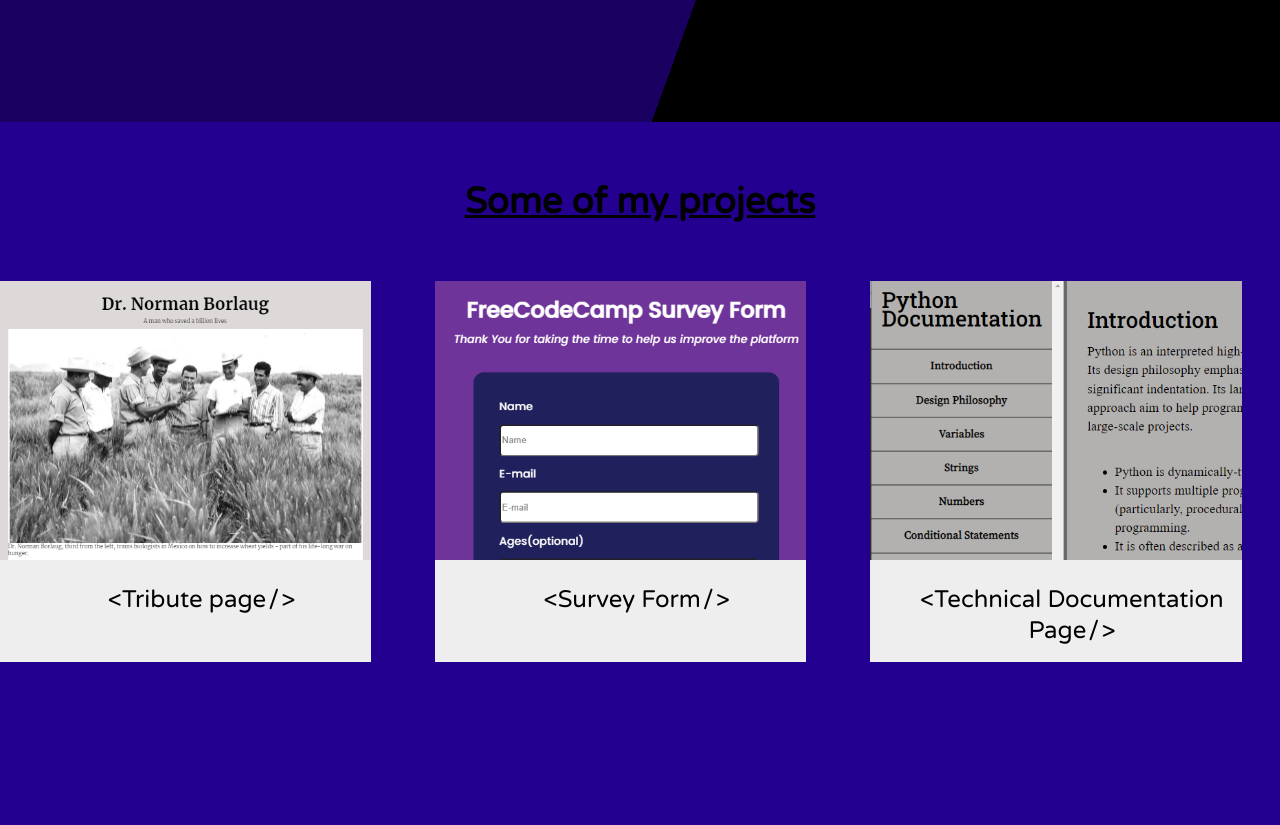
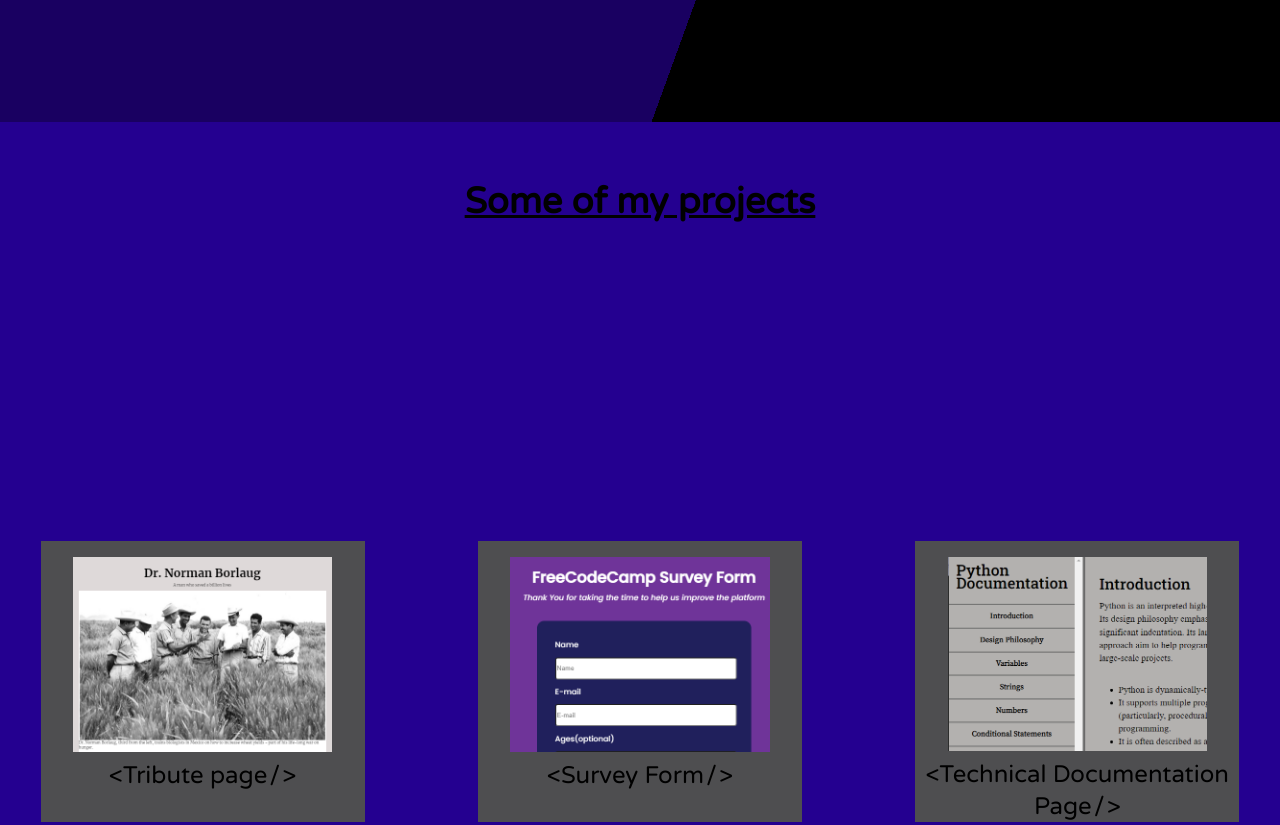
Before and after one commit to sidramwaseem/Personal-Portfolio, a plain HTML site: page index.html in a window 1280 px wide. Shown: the part 678-1503 px from the top of the page. Drawn offline with Linux system fonts and the light colour scheme.

Commit message:
Added changes

```diff
--- a/style.css
+++ b/style.css
@@ -66,11 +66,8 @@ body {
 }
 #projects {
   width: 100%;
-  height: 100vh;
   text-align: center;
   background-color: #240090;
-  overflow-y: auto;
-  overflow-x: hidden;
 }
 .project-h2 {
   margin: 0;
@@ -85,32 +82,35 @@ body {
   /* border: 2px solid hotpink; */
   max-width: 100%;
   height: auto;
-  display: flex;
-  flex-direction: column;
-  justify-content: center;
-  align-content: center;
+  display: grid;
+  grid-template-columns: repeat (auto-fit, minmax(1fr, 100%));
+  row-gap: 1rem;
+  justify-items: center;
 }
-.projects-grid p{
+.project-tile {
+  text-decoration: none;
+  max-width: 100%;
+  width: 80%;
+  height: auto;
+  background-color: #4e4e50;
+}
+
+.projects-grid p {
   color: black;
   width: 100%;
-  padding: 1rem;
   text-align: center;
 }
 
 .project-img {
   width: 80%;
   height: auto;
+  padding-top: 1rem;
+}
 
-}
-.project-tile{
-  text-decoration: none;
-  height: auto;
-  background-color: #240090;
-}
-.project-tile:hover{
+.project-tile:hover {
   text-decoration: underline;
   color: #000;
-  box-shadow:15px 15px 19px #3500D3;
+  box-shadow: 15px 15px 19px #3500d3;
 }
 code {
   color: #000;
@@ -119,9 +119,8 @@ code {
   margin: 0;
   position: relative;
   width: 100%;
-  height: 100vh;
   text-align: center;
-  background-color: #0C0032;
+  background-color: #0c0032;
 }
 
 .contact-wrapper {
@@ -129,20 +128,20 @@ code {
   color: #fff;
 }
 
-.contact-wrapper h1{
+.contact-wrapper h1 {
   line-height: 3rem;
 }
 
-.contact-details{
+.contact-details {
   display: flex;
   flex-direction: column;
   padding: 2rem 0;
 }
 
-.contact-details a{
+.contact-details a {
   margin: 2rem;
 }
-footer{
+footer {
   display: flex;
   justify-content: center;
   align-items: center;
@@ -150,23 +149,15 @@ footer{
   height: 4rem;
   background-color: #190061;
 }
-footer a{
+footer a {
   color: white;
   text-decoration: none;
 }
-footer a:hover{
+footer a:hover {
   text-decoration: underline;
 }
 
-
-
-
-
-
-
-
-@media only screen and (min-width: 850px)
-{
+@media only screen and (min-width: 850px) {
   #name {
     max-width: 50%;
     width: 50%;
@@ -184,24 +175,14 @@ footer a:hover{
   }
 
   .projects-grid {
-  max-width: 100%;
-  width: 97%;
-  display: grid;
+    height: 100vh;
     grid-template-columns: repeat(auto-fit, minmax(300px, 1fr));
-  grid-gap: 4rem;
+    grid-gap: 2rem;
     justify-content: center;
     align-content: center;
   }
 
-.project-img {
-  width: 100%;
-}
-
-.project-tile{
-  background-color: #eee;
-}
-
-.contact-details{
+  .contact-details {
     padding: 5rem 0;
   }
 }
```
Lines whose indentation alone changed are shown as unchanged.
